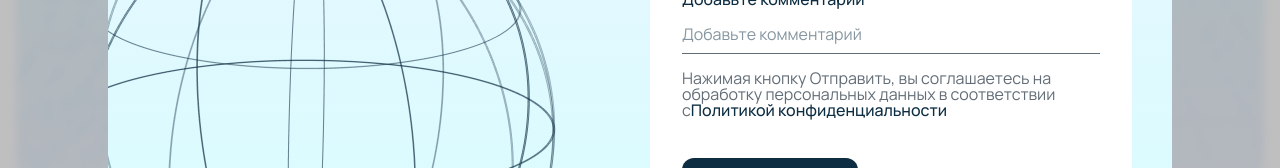
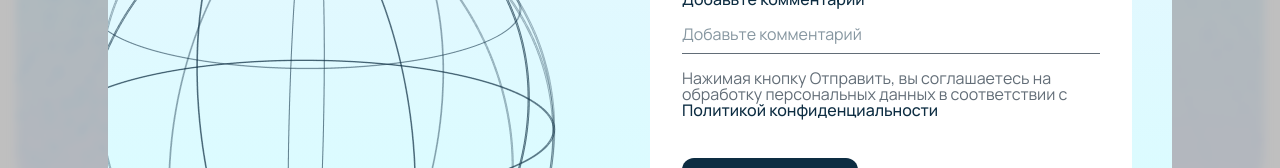
Before and after one commit to kozimovabduvali/sopopechitel, a React (Vite) app: page / in a window 1280 px wide. Both pictures are taken after a click on the button "Хочу помочь". Shown: the part 455-623 px from the top of the page. Built offline with nearby package versions, Linux system fonts and the light colour scheme.

Commit message:
main edit

```diff
--- a/src/components/Pages/Home/Hero.jsx
+++ b/src/components/Pages/Home/Hero.jsx
@@ -222,8 +222,8 @@ export default function Hero() {
 
                     {/* Agreement */}
                     <div className="text-sm lg:text-base leading-[100%] text-gray">
-                      Нажимая кнопку Отправить, вы соглашаетесь на обработку персональных данных в соответствии с
-                      <Link to="#" className='font-medium text-dark'>
+                      Нажимая кнопку Отправить, вы соглашаетесь на обработку персональных данных в соответствии c
+                       <Link to="#" className='font-medium text-dark'> {" "}
                         Политикой конфиденциальности
                       </Link>
                     </div>
```
